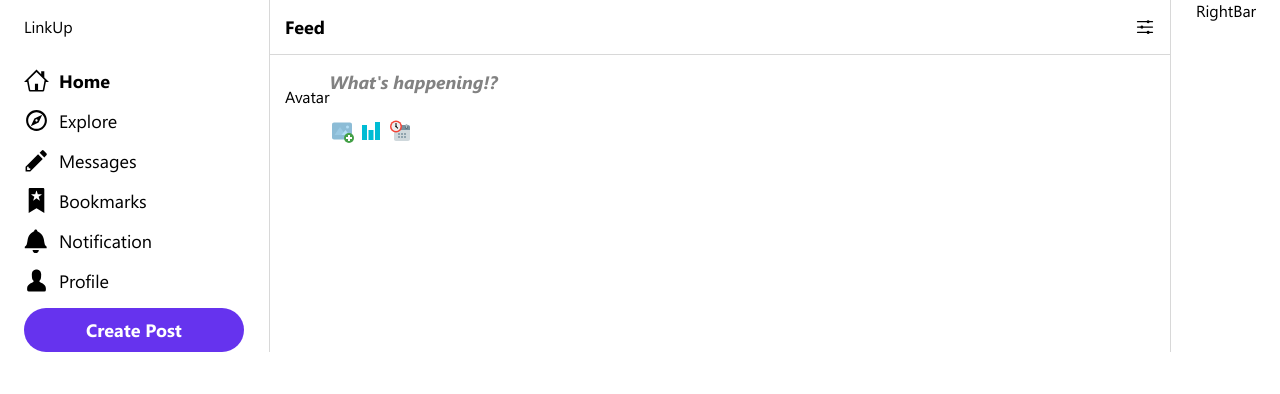
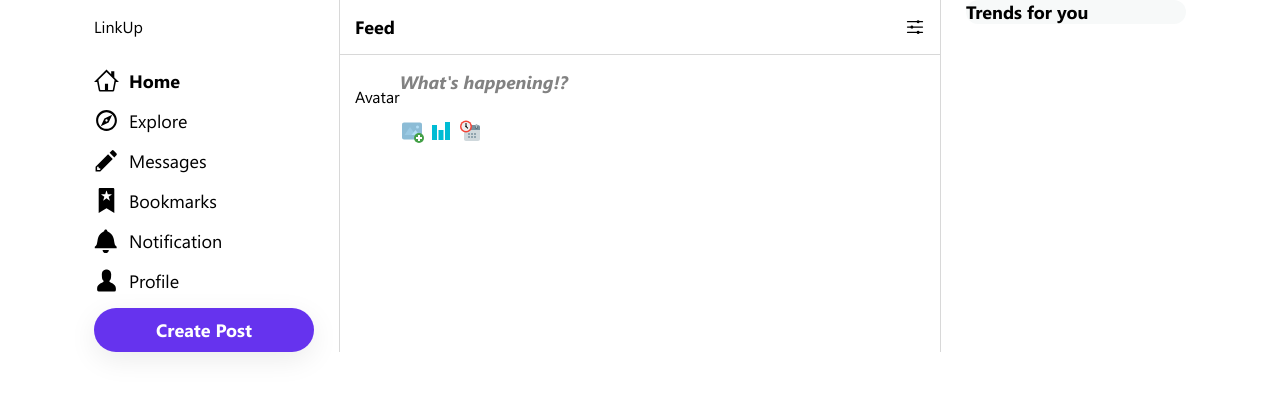
Before and after one commit to AudunTA/LinkUp, a React (Vite) app: page / in a window 1280 px wide. Shown: the top 394 px of the page. Built offline with nearby package versions, Linux system fonts and the light colour scheme.

Commit message:
added trending

```diff
--- a/src/components/NavBar/NavBar.styled.js
+++ b/src/components/NavBar/NavBar.styled.js
@@ -35,6 +35,7 @@
   border-radius: 26px;
   margin-top: 15px;
   background-color: var(--primary);
+  box-shadow: rgba(0, 0, 0, 0.08) 0px 8px 28px;
 `;
 
 export { NavContainer, NavText, ButtonCreate };
--- /dev/null
+++ b/src/components/RightBar/RigthBar.styled.js
@@ -0,0 +1,14 @@
+import { styled } from "styled-components";
+const RightBarContainer = styled.div`
+  display: flex;
+  flex-direction: column;
+  max-width: 220px;
+  width: 100%;
+`;
+const TrendsContainer = styled.div`
+  background-color: var(--faded-bg);
+  width: 100%;
+
+  border-radius: 16px;
+`;
+export { TrendsContainer, RightBarContainer };
--- a/src/components/RightBar/index.jsx
+++ b/src/components/RightBar/index.jsx
@@ -1,7 +1,14 @@
 import React from "react";
-
+import { TrendsContainer, RightBarContainer } from "./RigthBar.styled";
+import { BoldText } from "../../styles/text.styled";
 function RightBar() {
-  return <div>RightBar</div>;
+  return (
+    <RightBarContainer>
+      <TrendsContainer>
+        <BoldText>Trends for you</BoldText>
+      </TrendsContainer>
+    </RightBarContainer>
+  );
 }
 
 export default RightBar;
--- a/src/index.css
+++ b/src/index.css
@@ -3,6 +3,7 @@
   --solid-black: #000000;
   --border-color: #d8d8d8;
   --text-gray: #828282;
+  --faded-bg: rgb(247, 249, 249);
 }
 
 body {
--- a/src/styles/layout.styled.js
+++ b/src/styles/layout.styled.js
@@ -2,7 +2,7 @@
 
 const ContentContainer = styled.div`
   width: 100%;
-  max-width: 900px;
+  max-width: 600px;
   border-left: 1px solid var(--border-color);
   border-right: 1px solid var(--border-color);
   margin-left: 25px;
```
